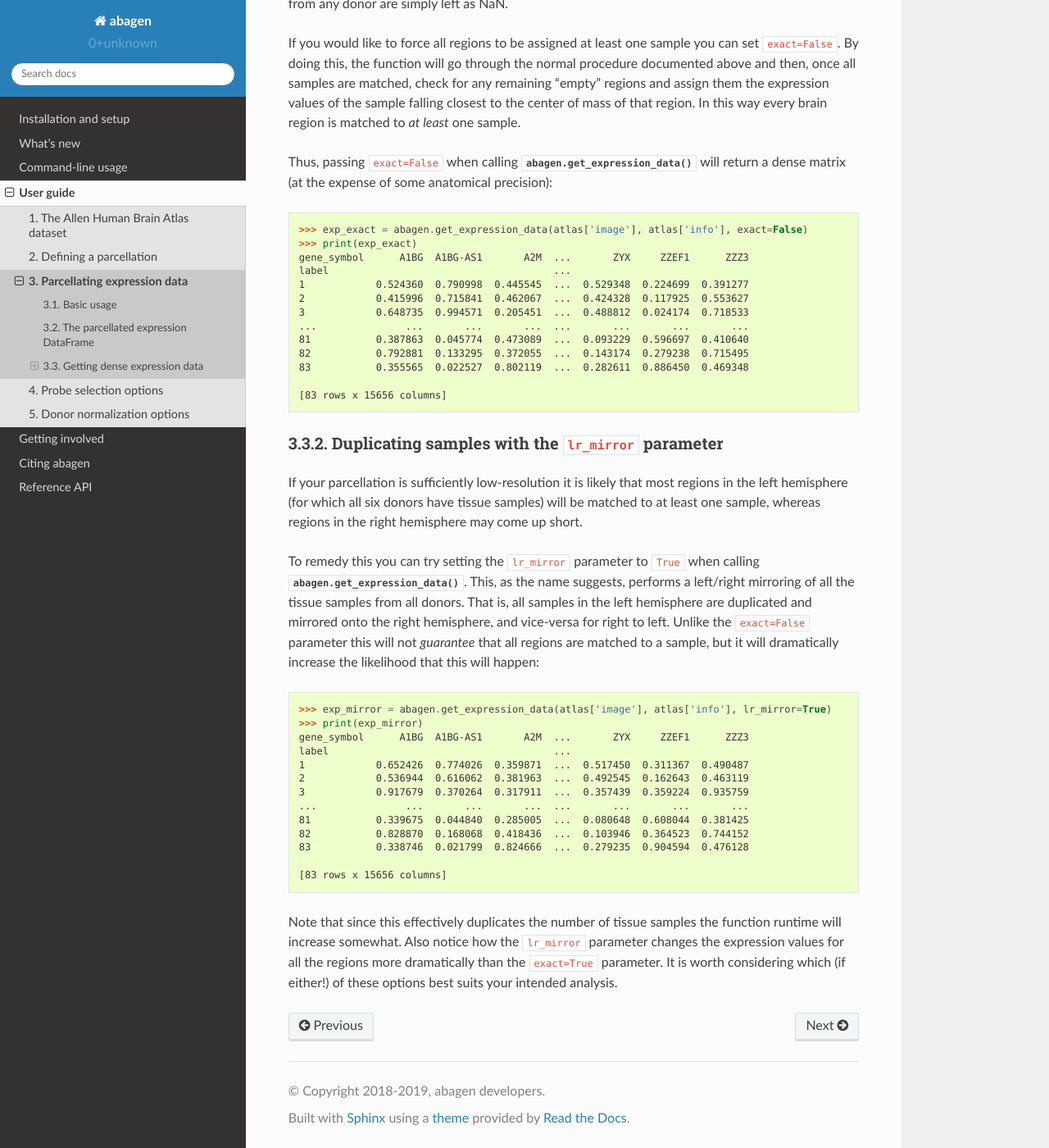
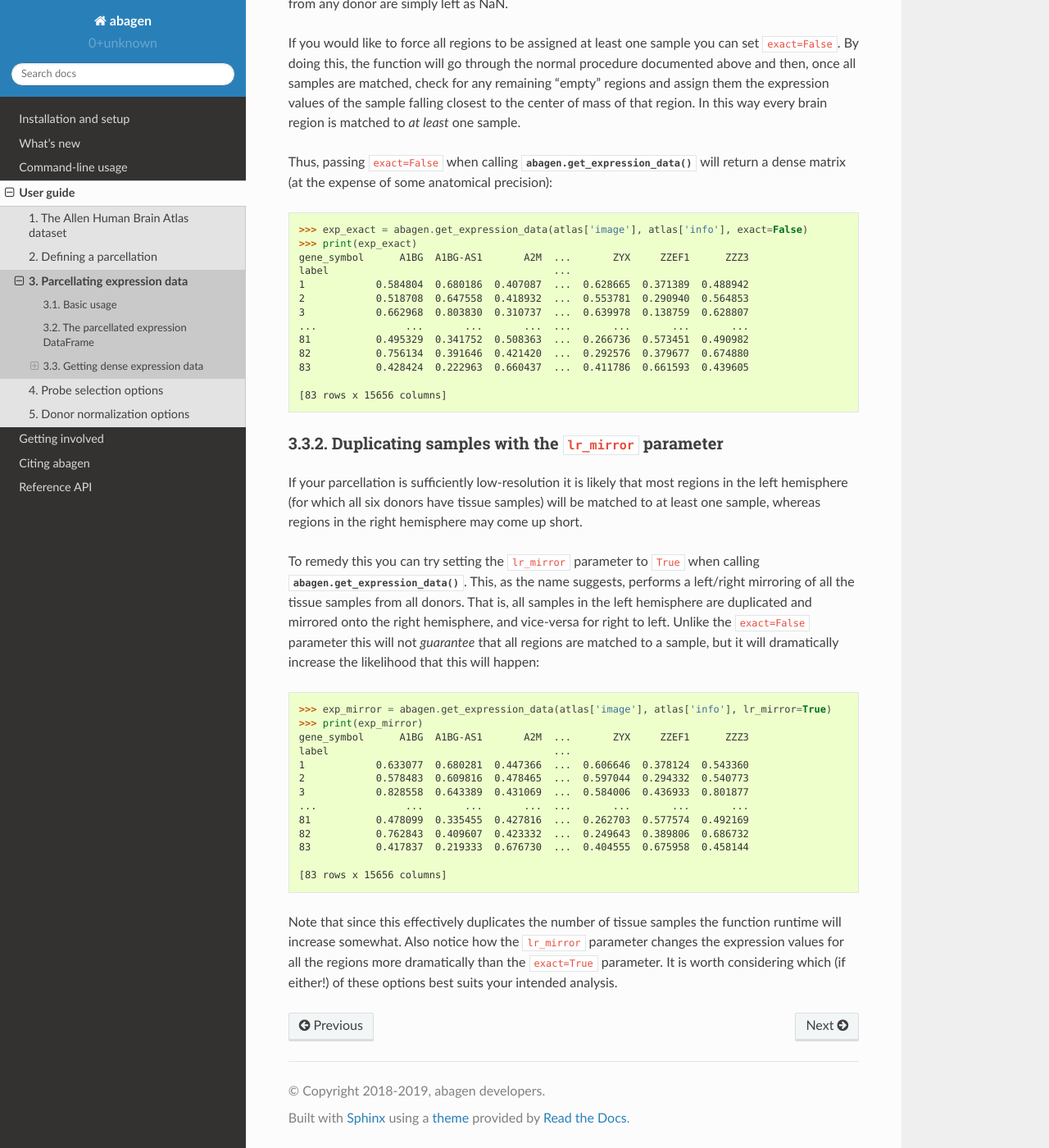
Before and after one commit to rmarkello/abagen, a Sphinx documentation site: the page built from docs/user_guide/expression.rst, in a window 1280 px wide and 1400 px high, scrolled down 2691 px. Shown: the whole window at 82% size. Built offline with Sphinx 7.4.7 and the Read the Docs theme 2.0.0, drawn with Linux system fonts in a browser that asks for light colours; some of the changed text lies outside the part shown.

Commit message:
[DOC] Fixes get_expression doctest

```diff
--- a/docs/user_guide/expression.rst
+++ b/docs/user_guide/expression.rst
@@ -82,13 +82,13 @@ expression data normalized and aggregated across donors:
     >>> print(expression)
     gene_symbol      A1BG  A1BG-AS1       A2M  ...       ZYX     ZZEF1      ZZZ3
     label                                      ...
-    1            0.533876  0.764106  0.437582  ...  0.515566  0.211259  0.391993
-    2            0.426346  0.690736  0.438414  ...  0.418789  0.106776  0.546173
+    1            0.584804  0.680186  0.407087  ...  0.628665  0.371389  0.488942
+    2            0.518708  0.647558  0.418932  ...  0.553781  0.290940  0.564853
     3                 NaN       NaN       NaN  ...       NaN       NaN       NaN
     ...               ...       ...       ...  ...       ...       ...       ...
-    81           0.385569  0.050425  0.409866  ...  0.087828  0.607935  0.367567
-    82           0.822947  0.154579  0.371812  ...  0.140344  0.288985  0.708077
-    83           0.356487  0.027261  0.804702  ...  0.282122  0.882226  0.458286
+    81           0.495329  0.341752  0.508363  ...  0.266736  0.573451  0.490982
+    82           0.756134  0.391646  0.421420  ...  0.292576  0.379677  0.674880
+    83           0.428424  0.222963  0.660437  ...  0.411786  0.661593  0.439605
     <BLANKLINE>
     [83 rows x 15656 columns]
 
@@ -159,13 +159,13 @@ will return a dense matrix (at the expense of some anatomical precision):
     >>> print(exp_exact)
     gene_symbol      A1BG  A1BG-AS1       A2M  ...       ZYX     ZZEF1      ZZZ3
     label                                      ...
-    1            0.524360  0.790998  0.445545  ...  0.529348  0.224699  0.391277
-    2            0.415996  0.715841  0.462067  ...  0.424328  0.117925  0.553627
-    3            0.648735  0.994571  0.205451  ...  0.488812  0.024174  0.718533
+    1            0.584804  0.680186  0.407087  ...  0.628665  0.371389  0.488942
+    2            0.518708  0.647558  0.418932  ...  0.553781  0.290940  0.564853
+    3            0.662968  0.803830  0.310737  ...  0.639978  0.138759  0.628807
     ...               ...       ...       ...  ...       ...       ...       ...
-    81           0.387863  0.045774  0.473089  ...  0.093229  0.596697  0.410640
-    82           0.792881  0.133295  0.372055  ...  0.143174  0.279238  0.715495
-    83           0.355565  0.022527  0.802119  ...  0.282611  0.886450  0.469348
+    81           0.495329  0.341752  0.508363  ...  0.266736  0.573451  0.490982
+    82           0.756134  0.391646  0.421420  ...  0.292576  0.379677  0.674880
+    83           0.428424  0.222963  0.660437  ...  0.411786  0.661593  0.439605
     <BLANKLINE>
     [83 rows x 15656 columns]
 
@@ -197,13 +197,13 @@ but it will dramatically increase the likelihood that this will happen:
     >>> print(exp_mirror)
     gene_symbol      A1BG  A1BG-AS1       A2M  ...       ZYX     ZZEF1      ZZZ3
     label                                      ...
-    1            0.652426  0.774026  0.359871  ...  0.517450  0.311367  0.490487
-    2            0.536944  0.616062  0.381963  ...  0.492545  0.162643  0.463119
-    3            0.917679  0.370264  0.317911  ...  0.357439  0.359224  0.935759
+    1            0.633077  0.680281  0.447366  ...  0.606646  0.378124  0.543360
+    2            0.578483  0.609816  0.478465  ...  0.597044  0.294332  0.540773
+    3            0.828558  0.643389  0.431069  ...  0.584006  0.436933  0.801877
     ...               ...       ...       ...  ...       ...       ...       ...
-    81           0.339675  0.044840  0.285005  ...  0.080648  0.608044  0.381425
-    82           0.828870  0.168068  0.418436  ...  0.103946  0.364523  0.744152
-    83           0.338746  0.021799  0.824666  ...  0.279235  0.904594  0.476128
+    81           0.478099  0.335455  0.427816  ...  0.262703  0.577574  0.492169
+    82           0.762843  0.409607  0.423332  ...  0.249643  0.389806  0.686732
+    83           0.417837  0.219333  0.676730  ...  0.404555  0.675958  0.458144
     <BLANKLINE>
     [83 rows x 15656 columns]
 
```
